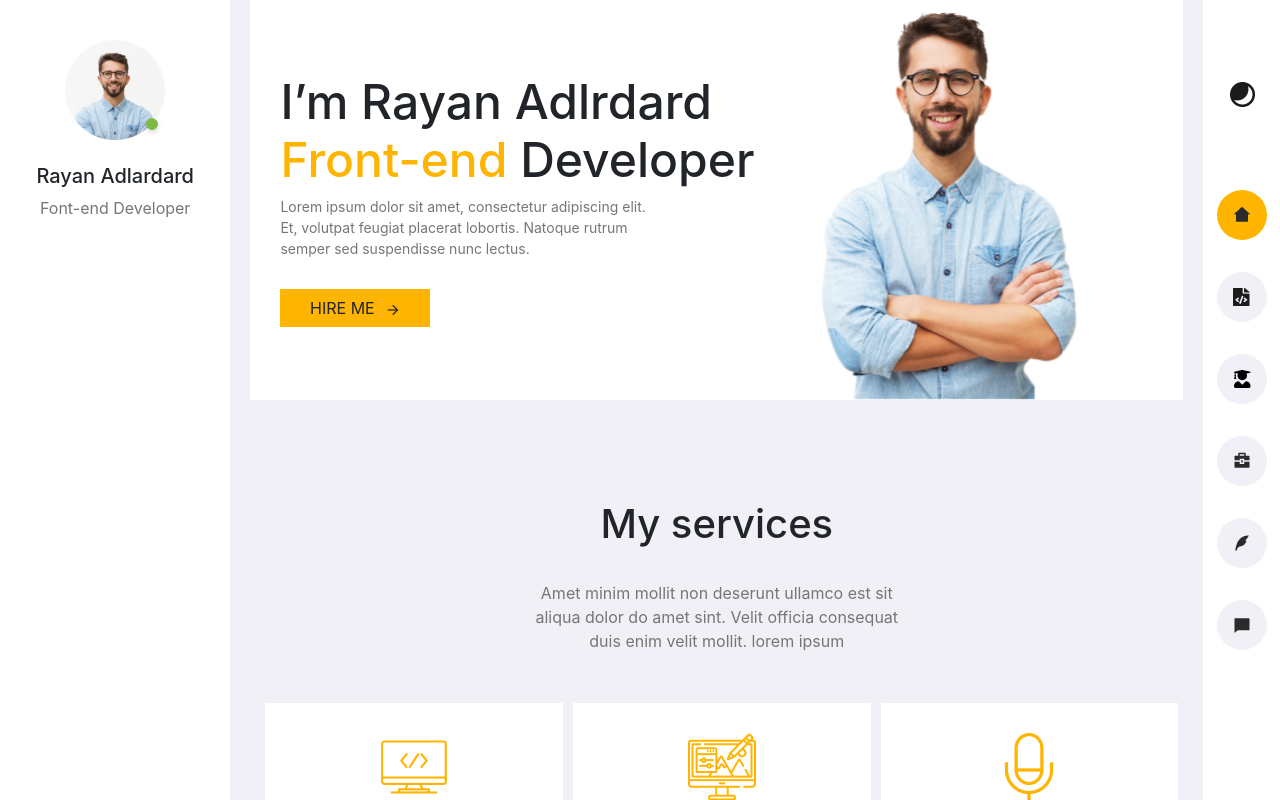
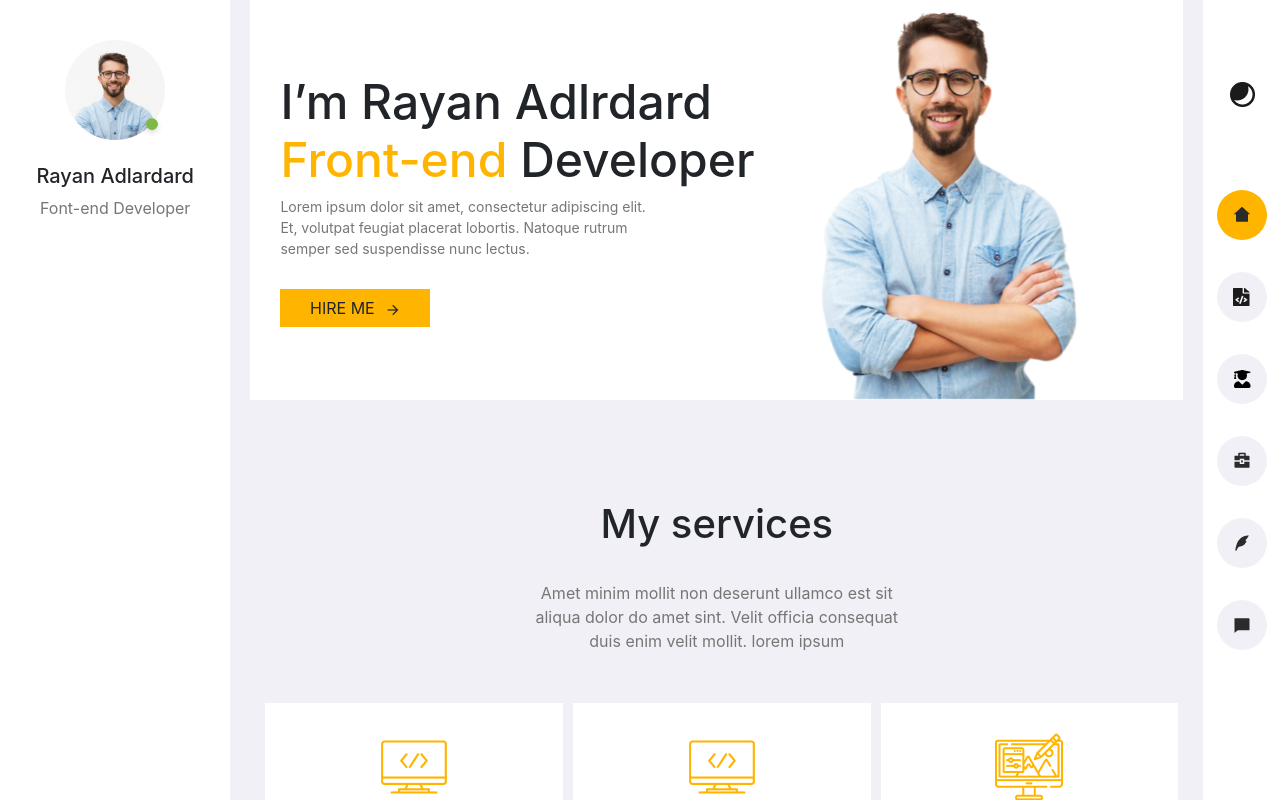
Before and after one commit to vishal1145/developer, a React (Create React App) app: page / in a window 1280 px wide. Shown: the top 800 px of the page. Built offline with nearby package versions, Linux system fonts and the light colour scheme.

Commit message:
some changes

```diff
--- a/src/component/Blog/blog.js
+++ b/src/component/Blog/blog.js
@@ -3,9 +3,24 @@ import "../css/style.css";
 import "./Blog.css";
 
 const blogData = [
-  "How to Make Web templates",
-  "Make Business Card",
-  "How To make Flyer Design",
+  {
+    img: "portfolio1",
+    title: "How to Make Web templates",
+    about:
+      "Lorem ipsum dolor sit amet, consectetur adipiscing elit. Vitae nulla diam in ac dictum a urna",
+  },
+  {
+    img: "portfolio1",
+    title: "Make Business Card",
+    about:
+      "Lorem ipsum dolor sit amet, consectetur adipiscing elit. Vitae nulla diam in ac dictum a urna",
+  },
+  {
+    img: "portfolio1",
+    title: "How To make Flyer Design",
+    about:
+      "Lorem ipsum dolor sit amet, consectetur adipiscing elit. Vitae nulla diam in ac dictum a urna",
+  },
 ];
 
 function Blog() {
@@ -18,17 +33,15 @@ function Blog() {
       </div>
       <div className="Blog-board">
         {blogData.map((val, i) => (
-          <div className="portfolio-card">
+          <div className="portfolio-card" key={i}>
             <img
-              key={i}
-              src={require(`../assests/portfolio${i + 1}.jpeg`)}
+              src={require(`../assests/${val.img}.jpeg`)}
               alt={`portfolio ${i + 1}`}
             />
             <div className="port-details">
-              <div className="text-bold my-2">{val}</div>
+              <div className="text-bold my-2">{val.title}</div>
               <div className="text-gray">
-                Lorem ipsum dolor sit amet, consectetur adipiscing elit. Vitae
-                nulla diam in ac dictum a urna{" "}
+                {val.about}
               </div>
               <div className="learn-more">
                 Learn More <img src={require("../assests/Frame2.png")} />
--- a/src/component/Contact/Contact.css
+++ b/src/component/Contact/Contact.css
@@ -6,11 +6,12 @@
 .leave-us{
     width:55%;
     margin-right:20px;
-    background-color:#FFF;
-    padding:20px;
-
 }
 
+.leave-us-form{
+    padding:20px;
+    background-color:#FFF;
+}
 .leave-us-form input{
     margin-bottom:20px;
 }
--- a/src/component/Contact/index.js
+++ b/src/component/Contact/index.js
@@ -6,7 +6,7 @@ function Contact() {
   return (
     <div className="contact">
       <div className="leave-us">
-        <h1 className="text-bold">Leave Us Your Info</h1>
+      <h1 className="text-bold">Leave Us Your Info</h1>
         <div className="leave-us-form">
           <label htmlFor="name" className="form-label">
             Your Full Name (Required)
@@ -14,9 +14,9 @@ function Contact() {
           <input type="text" className="form-control" />
           <label htmlFor="email">Your Email(Required)</label>
           <input type="email" className="form-control" />
-          <label htmlFor="name">Your Subject (Required)</label>
+          <label htmlFor="name">Subject</label>
           <input type="text" className="form-control" />
-          <label htmlFor="name">Your Message (Required)</label>
+          <label htmlFor="name">Your Message</label>
           <input type="text" className="form-control" />
           <input type="sumbit" className="btn bg-yellow" value="Submit" />
         </div>
--- a/src/component/Portfolio/index.js
+++ b/src/component/Portfolio/index.js
@@ -1,6 +1,18 @@
 import React from "react";
 import '../css/style.css';
 import './Portfolio.css';
+
+const portfolioData = [
+  { img: "portfolio1" },
+  { img: "portfolio2" },
+  { img: "portfolio3" },
+  { img: "portfolio4" },
+  { img: "portfolio5" },
+  { img: "portfolio6" },
+  { img: "portfolio7" },
+  { img: "portfolio8" },
+  { img: "portfolio9" },
+];
 
 function Portfolio() {
   return (
@@ -18,10 +30,10 @@ function Portfolio() {
         <div>Branding</div>
       </div>
       <div className="portfolio-board">
-        {Array.from({ length: 9 }, (_, i) => (
+        {portfolioData.map((val,i)=>(
           <img
             key={i}
-            src={require(`../assests/portfolio${i+1}.jpeg`)}
+            src={require(`../assests/${val.img}.jpeg`)}
             alt={`portfolio ${i + 1}`}
           />
         ))}
--- a/src/component/Services/index.js
+++ b/src/component/Services/index.js
@@ -1,12 +1,29 @@
 import React from 'react'
 
 const serviceData = [
-  { img: 'Img1', name: "Web development", about: "blog, e-commerce" },
-  { img: 'Img2', name: "UI/UX design", about: "Mobile app, website design" },
-  { img: 'Img3', name: "Sound design", about: "Voice Over, Beat Making" },
-  { img: 'Img4', name: "Game design", about: "Character Design, Props & Objects" },
-  {  img: 'Img5',name: "Photography", about: "portrait, product photography" },
-  { img: 'Img6',
+  { img: "serviceImg0", name: "Web development", about: "blog, e-commerce" },
+  {
+    img: "serviceImg0",
+    name: "UI/UX design",
+    about: "Mobile app, website design",
+  },
+  {
+    img: "serviceImg1",
+    name: "Sound design",
+    about: "Voice Over, Beat Making",
+  },
+  {
+    img: "serviceImg2",
+    name: "Game design",
+    about: "Character Design, Props & Objects",
+  },
+  {
+    img: "serviceImg3",
+    name: "Photography",
+    about: "portrait, product photography",
+  },
+  {
+    img: "serviceImg4",
     name: "Advertising",
     about:
       "Lorem ipsum dolor sit amet, consectetur adipiscing elit. Vitae nulla diam in ac dictum a urna viverra morbi.",
@@ -24,7 +41,7 @@ function Services() {
       <div className='service-board'>
         {serviceData.map((val,idx)=>(
             <div className='service-card' key={idx}>
-                { idx < 5 && <img className='service-card-img' src={require(`../assests/serviceImg${idx}.png`)}/>}
+                { idx < 5 && <img className='service-card-img' src={require(`../assests/${val.img}.png`)}/>}
                 <div className='service-card-name'>{val.name}</div>
                 <div className='service-card-about'>{val.about}</div>
                 {idx===5 && <div className='mt-4 order-now'>ORDER NOW <img className='right-arrow' src={require(`../assests/Frame2.png`)}/></div>}
--- a/src/component/recommendation/index.js
+++ b/src/component/recommendation/index.js
@@ -3,22 +3,34 @@ import '../css/style.css';
 import './recom.css';
 
 const recomData = [
-     {name : 'James Gouse',
-     profession : 'Graphic Designer',
-     rating : 5, review:'Great Quanlity!',
-     about:'Lorem ipsum dolor sit amet, consectetur adipiscing elit. Vitae nulla diam in ac dictum a urna viverra morbi. Morbi donec amet....'
-     },
-     {name : 'Tiana Philips',
-     profession : 'Photographer',
-     rating : 5, review:'Awazing Work!',
-     about:'Lorem ipsum dolor sit amet, consectetur adipiscing elit. Vitae nulla diam in ac dictum a urna viverra morbi. Morbi donec amet....'
-     },
-     {name : 'Talan Westervelt',
-     profession : 'Business Man',
-     rating : 5, review:'Great Quanlity!',
-     about:'Lorem ipsum dolor sit amet, consectetur adipiscing elit. Vitae nulla diam in ac dictum a urna viverra morbi. Morbi donec amet....'
-     },
-]
+  {
+    name: "James Gouse",
+    img: "reviewImg0",
+    profession: "Graphic Designer",
+    rating: 5,
+    review: "Great Quanlity!",
+    about:
+      "Lorem ipsum dolor sit amet, consectetur adipiscing elit. Vitae nulla diam in ac dictum a urna viverra morbi. Morbi donec amet....",
+  },
+  {
+    name: "Tiana Philips",
+    img: "reviewImg1",
+    profession: "Photographer",
+    rating: 5,
+    review: "Awazing Work!",
+    about:
+      "Lorem ipsum dolor sit amet, consectetur adipiscing elit. Vitae nulla diam in ac dictum a urna viverra morbi. Morbi donec amet....",
+  },
+  {
+    name: "Talan Westervelt",
+    img: "reviewImg2",
+    profession: "Business Man",
+    rating: 5,
+    review: "Great Quanlity!",
+    about:
+      "Lorem ipsum dolor sit amet, consectetur adipiscing elit. Vitae nulla diam in ac dictum a urna viverra morbi. Morbi donec amet....",
+  },
+];
 
 function Recommendations() {
   return (
@@ -44,7 +56,7 @@ function Recommendations() {
             <div className="review-about">{val.about}</div>
             <div className="d-flex">
               <div className="review-img">
-                <img src={require(`../assests/reviewImg${idx}.jpeg`)} />
+                <img src={require(`../assests/${val.img}.jpeg`)} />
               </div>
               <div className="review-person-details">
                 <div className="fw-bold">{val.name}</div>
```
